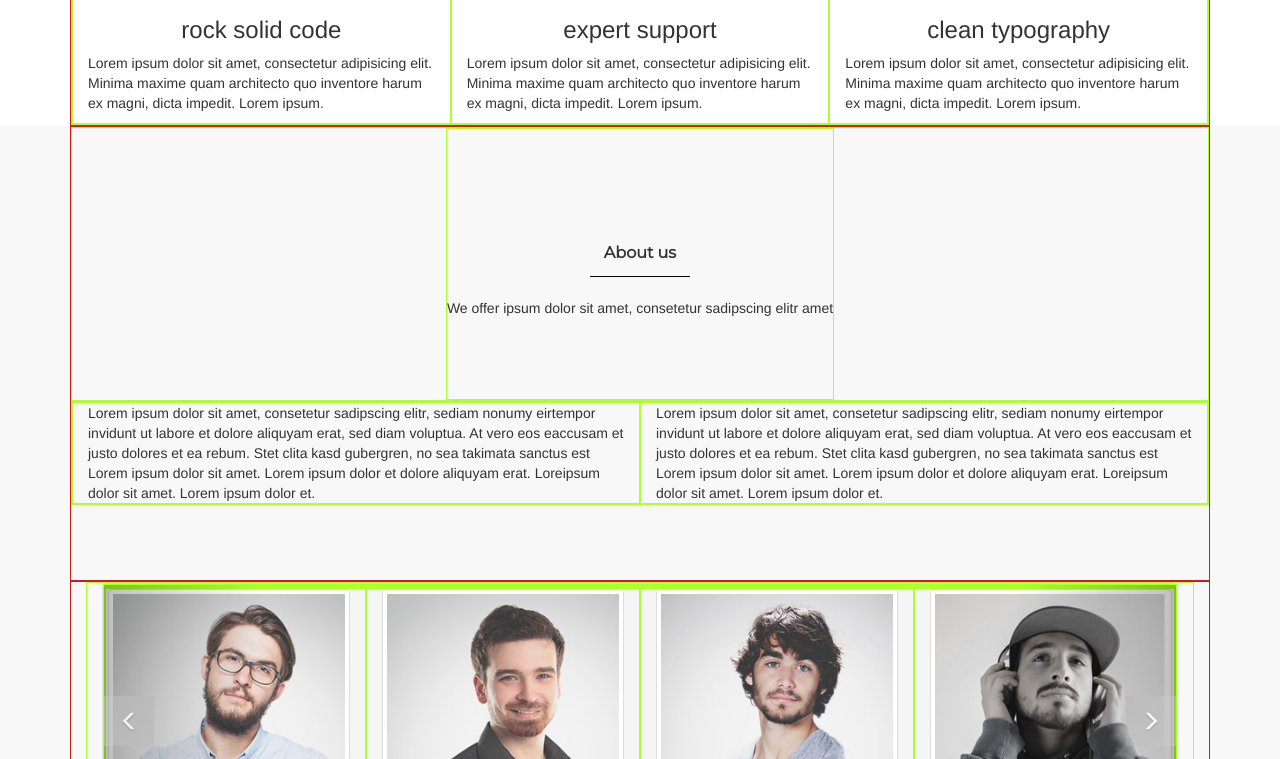
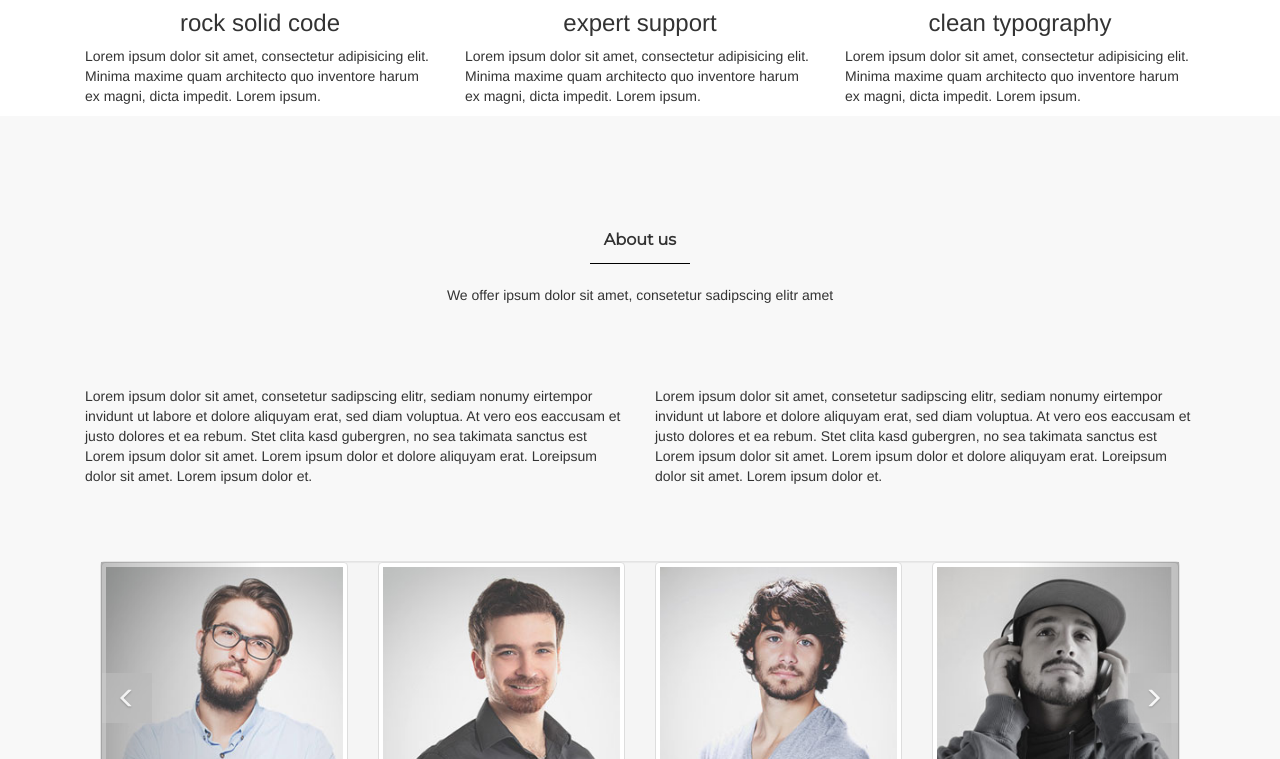
Before and after one commit to andrewlevun/webMaster, a plain HTML site: page index.html in a window 1280 px wide. Shown: the part 1190-1949 px from the top of the page. Drawn offline with nearby package versions, Linux system fonts and the light colour scheme; some packages are replaced by stand-ins of ours; a script that the page names is missing; files whose address does not match are found by name.

Commit message:
up_work_2

```diff
--- a/css/style.css
+++ b/css/style.css
@@ -9,13 +9,13 @@
 .container {
     max-width: 1440px;
     margin: 0 auto;
-    border: 1px solid rgb(206, 28, 28);
+
 }
 
 
 div {
     box-sizing: border-box;
-    border: 1px solid greenyellow;
+
     margin: 0 auto;
 }
 
```
